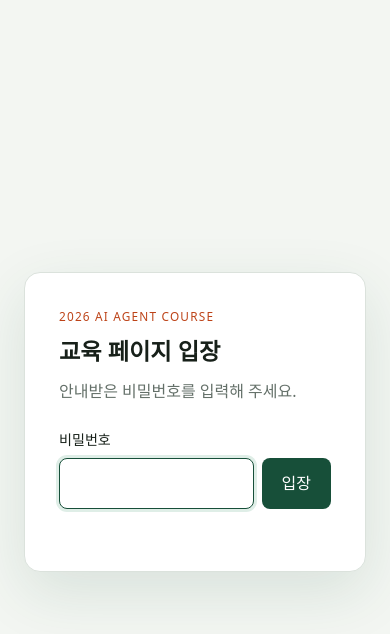
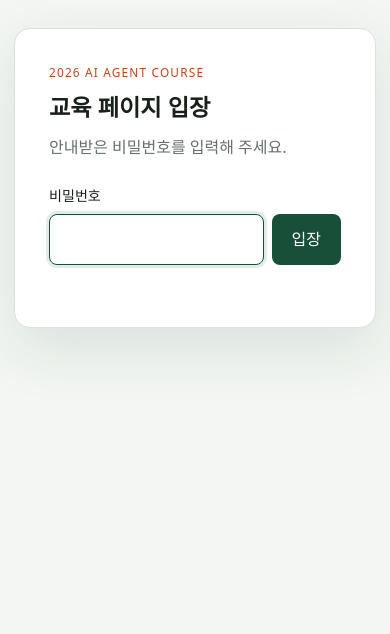
Before and after one commit to skc4365/site, a plain HTML site: page index.html in a window 390 px wide. Drawn offline with nearby package versions, Linux system fonts and the light colour scheme.

Commit message:
feat 비번위치 상단으로

```diff
--- a/index.css
+++ b/index.css
@@ -688,6 +688,12 @@ input {
     --header-height: auto;
   }
 
+  .auth-gate {
+    align-items: start;
+    justify-items: center;
+    padding: 28px 14px;
+  }
+
   .site-header {
     position: relative;
     gap: 5px;
```
